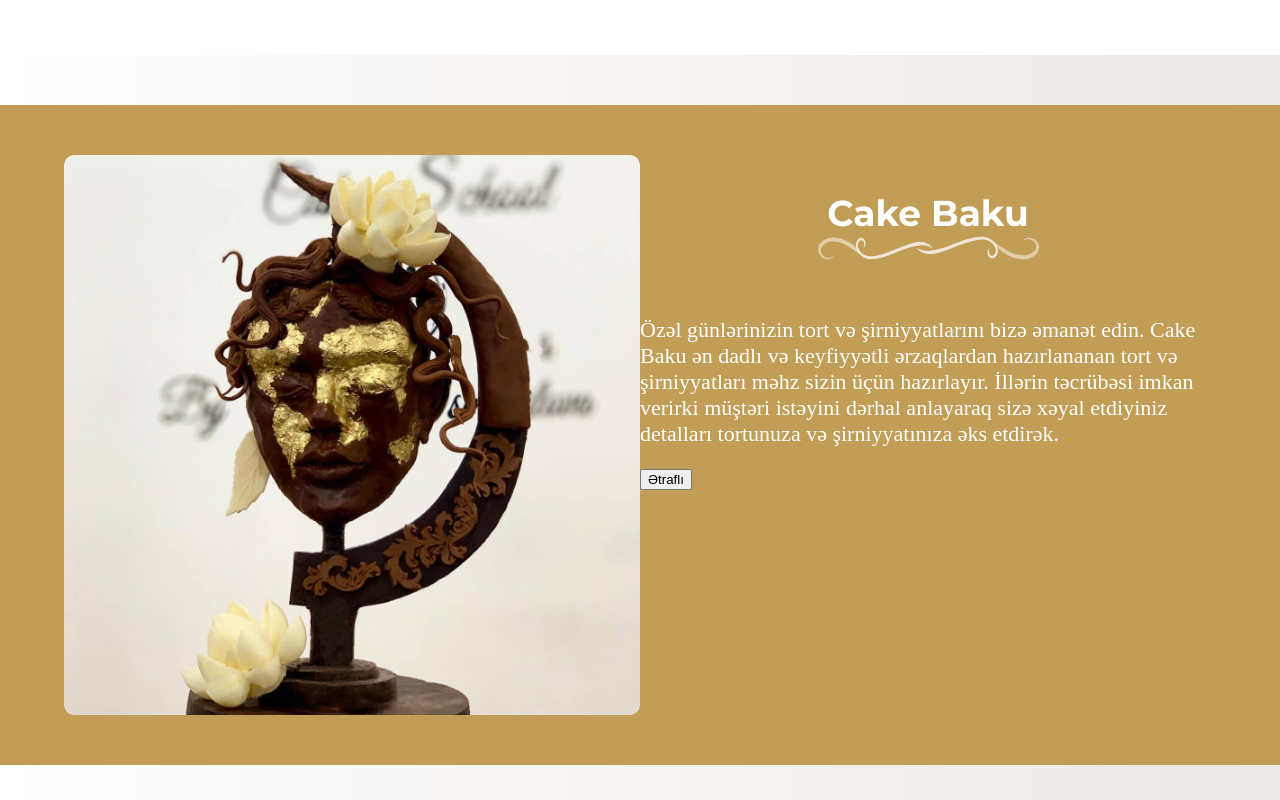
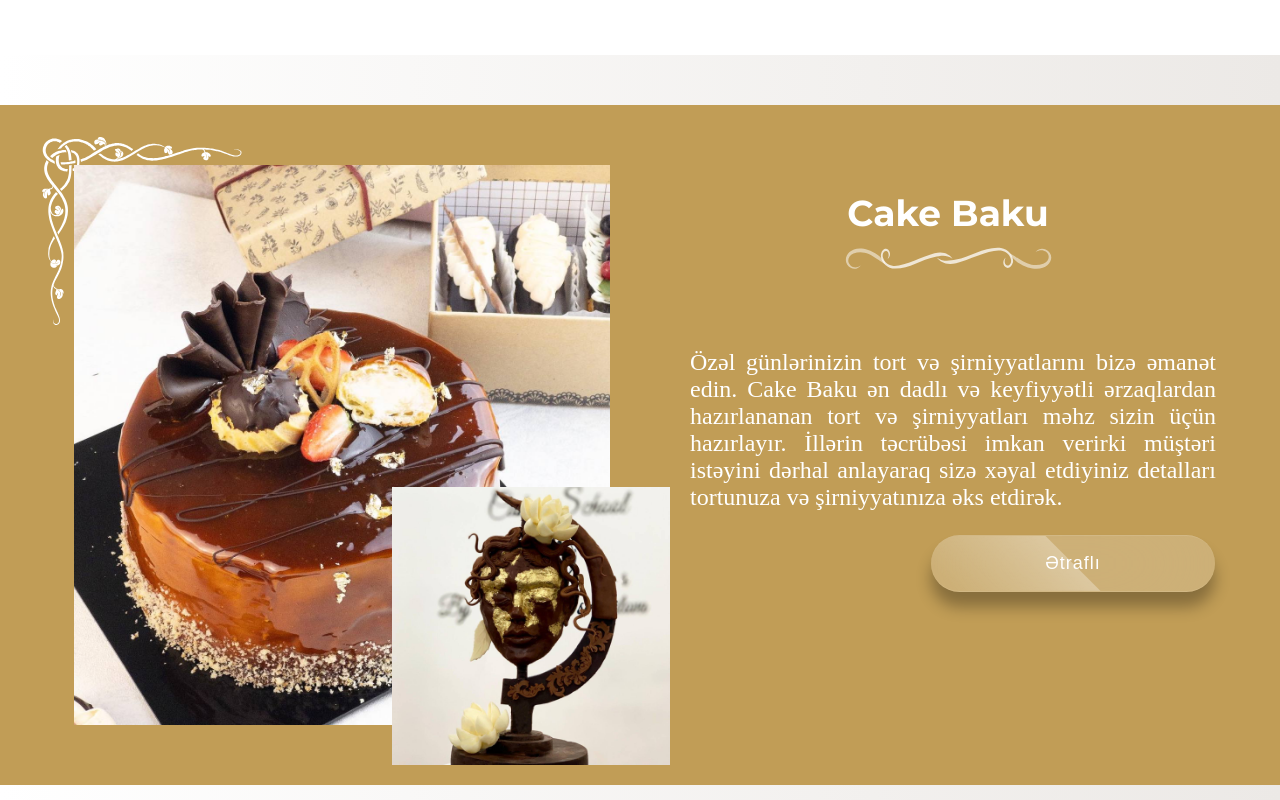
Before and after one commit to OE-org/emilya-cake-school, a React (Create React App) app: page / in a window 1280 px wide. Shown: the part 1480-2280 px from the top of the page. Built offline with nearby package versions, Linux system fonts and the light colour scheme; a web font is replaced by a local one.

Commit message:
cake baku section second look

```diff
--- a/src/components/CakeBakuSection.jsx
+++ b/src/components/CakeBakuSection.jsx
@@ -3,36 +3,29 @@
 import { Autoplay } from "swiper";
 
 import { cakeBakuImgs } from "../data";
+import { Link } from "react-router-dom";
 
 const CakeBakuSection = () => {
   return (
     <div className="cake-baku">
       <div className="container">
         <div className="cake-baku__wrapper">
-          <div className="cake-baku__slider">
-            <Swiper
-              spaceBetween={50}
-              slidesPerView={1}
-              centeredSlides={true}
-              loop={true}
-              autoplay={{
-                delay: 3500,
-                disableOnInteraction: false,
-              }}
-              modules={[Autoplay]}
-            >
-              {cakeBakuImgs.map((item) => {
-                return (
-                  <SwiperSlide key={item.id}>
-                    <img
-                      className="cake-baku__slider-item"
-                      src={item.img}
-                      alt={item.alt}
-                    />
-                  </SwiperSlide>
-                );
-              })}
-            </Swiper>
+          <div className="cake-baku__picture">
+            <img
+              className="cake-baku__img-pattern"
+              src="/corner-bg-2.svg"
+              alt=""
+            />
+            <img
+              className="cake-baku__img"
+              src="/images/cake-baku/cake-3.jpg"
+              alt="CAKE 3"
+            />
+            <img
+              className="cake-baku__img-alt"
+              src="/images/cake-baku/cake-2.jpg"
+              alt="CAKE 3"
+            />
           </div>
           <div className="cake-baku__info">
             <h3 className="cake-baku__info-title">
@@ -46,7 +39,9 @@
               verirki müştəri istəyini dərhal anlayaraq sizə xəyal etdiyiniz
               detalları tortunuza və şirniyyatınıza əks etdirək.
             </p>
-            <button>Ətraflı</button>
+            <button className="cake-baku__info-btn">
+              <Link to="/cake-baku">Ətraflı</Link>
+            </button>
           </div>
         </div>
       </div>
--- a/src/styles/components/_cake-baku.scss
+++ b/src/styles/components/_cake-baku.scss
@@ -5,23 +5,44 @@
   &__wrapper {
     display: flex;
   }
-  &__slider {
-    width: 50%;
-    border-radius: 10px;
+  &__img {
+    position: relative;
+    z-index: 1;
+    // border-radius: 10px;
+    object-fit: cover;
     overflow: hidden;
-    &-item {
     height: 70vh;
     display: block;
     width: 100%;
     object-fit: cover;
     object-position: top center;
     overflow: hidden;
-      overflow: hidden;
+    &-pattern {
+      position: absolute;
+      top: -18px;
+      left: -24px;
+      z-index: 0;
+      width: 250px !important;
     }
+    &-alt {
+      position: absolute;
+      width: 50%;
+      bottom: -30px;
+      right: -50px;
+      z-index: 2;
+    }
+  }
+  &__picture {
+    position: relative;
+    width: 50%;
+    padding: 10px;
   }
   &__info {
     width: 50%;
     color: #fff;
+    padding-left: 60px;
+    display: flex;
+    flex-direction: column;
     &-title {
       display: flex;
       flex-direction: column;
@@ -32,12 +53,153 @@
       img {
         display: block;
         width: 40%;
-        margin-top: -55px;
+        margin-top: -40px;
       }
     }
     &-desc {
       font-family: $second-font;
-      font-size: 22px;
+      font-size: 24px;
+      text-align: justify;
+      padding-left: 10px;
+    }
+    &-btn {
+      position: relative;
+      top: 0;
+      right: 35px;
+      align-self: flex-end;
+      width: 250px;
+      height: 50px;
+      margin: 0;
+      display: flex;
+      justify-content: center;
+      align-items: center;
+      background: none;
+      border: none;
+      a {
+        position: absolute;
+        top: 0;
+        left: 0;
+        width: 100%;
+        font-size: 18px;
+        // height: 100%;
+        display: flex;
+        justify-content: center;
+        align-items: center;
+        background: rgba(255, 255, 255, 0.2);
+        box-shadow: 0 15px 15px rgba(0, 0, 0, 0.3);
+        border-bottom: 1px solid rgba(255, 255, 255, 0.1);
+        border-top: 1px solid rgba(255, 255, 255, 0.1);
+        border-radius: 30px;
+        padding: 17px;
+        letter-spacing: 1px;
+        text-decoration: none;
+        overflow: hidden;
+        color: #fff;
+        font-weight: 400px;
+        z-index: 1;
+        transition: 0.5s;
+        backdrop-filter: blur(55px);
+        &:hover {
+          letter-spacing: 3px;
+        }
+        &::before {
+          content: "";
+          position: absolute;
+          top: 0;
+          left: 0;
+          width: 50%;
+          height: 100%;
+          background: linear-gradient(to left, rgba(255, 255, 255, 0.3), transparent);
+          transform: skewX(45deg) translate(0);
+          transition: 0.5s;
+          filter: blur(0px);
+        }
+      }
+      &:hover a::before {
+        transform: skewX(45deg) translate(200px);
+      }
+      // &::before {
+      //   content: "";
+      //   position: absolute;
+      //   left: 50%;
+      //   transform: translatex(-50%);
+      //   bottom: -5px;
+      //   width: 30px;
+      //   height: 50px;
+      //   background: #fff;
+      //   border-radius: 10px;
+      //   transition: 0.5s;
+      //   transition-delay: 0.5;
+      // }
+      &:hover::before {
+        bottom: 0;
+        height: 50%;
+        width: 80%;
+        border-radius: 30px;
+      }
+      // &::after {
+      //   content: "";
+      //   position: absolute;
+      //   left: 50%;
+      //   transform: translatex(-50%);
+      //   top: -5px;
+      //   width: 30px;
+      //   height: 100%;
+      //   background: #fff;
+      //   border-radius: 10px;
+      //   transition: 0.5s;
+      //   transition-delay: 0.5;
+      // }
+      &:hover::after {
+        top: 0;
+        height: 100%;
+        width: 110%;
+        border-radius: 30px;
+        left: 55%;
       }
     }
   }
+}
+@media (max-width: 1024px) {
+  .cake-baku {
+    &__wrapper {
+      flex-direction: column;
+    }
+    &__picture {
+      margin: 0 auto;
+      width: 80%;
+    }
+    &__img {
+      height: 50vh;
+    }
+    &__info {
+      width: 100%;
+      padding-top: 15px;
+      padding-left: 0;
+      &-btn {
+        align-self: center;
+      }
+      &-desc {
+        padding-left: 0;
+      }
+    }
+  }
+}
+
+@media (max-width: 576px) {
+  .cake-baku {
+    &__wrapper {
+      flex-direction: column;
+    }
+    &__picture {
+      margin: 0 auto;
+      width: 80%;
+    }
+    &__img {
+      height: 40vh;
+      &-alt {
+        right: -25px;
+      }
+    }
+  }
+}
--- a/src/styles/components/_header.scss
+++ b/src/styles/components/_header.scss
@@ -1,6 +1,6 @@
 .header {
   position: fixed;
-  z-index: 2;
+  z-index: 9;
   width: 100%;
   // background: rgba(0, 0, 0, 0.1);
   padding: 15px 0;
@@ -15,7 +15,7 @@
     transition: all 0.9s linear;
   }
   &__logo {
-    width: 10vw;
+    width: 8vw;
     img {
       width: 100%;
     }
```
Also changed, not shown: public/corner-bg-2.svg (added), public/corner-bg.svg (added). Lines whose indentation alone changed are shown as unchanged.
